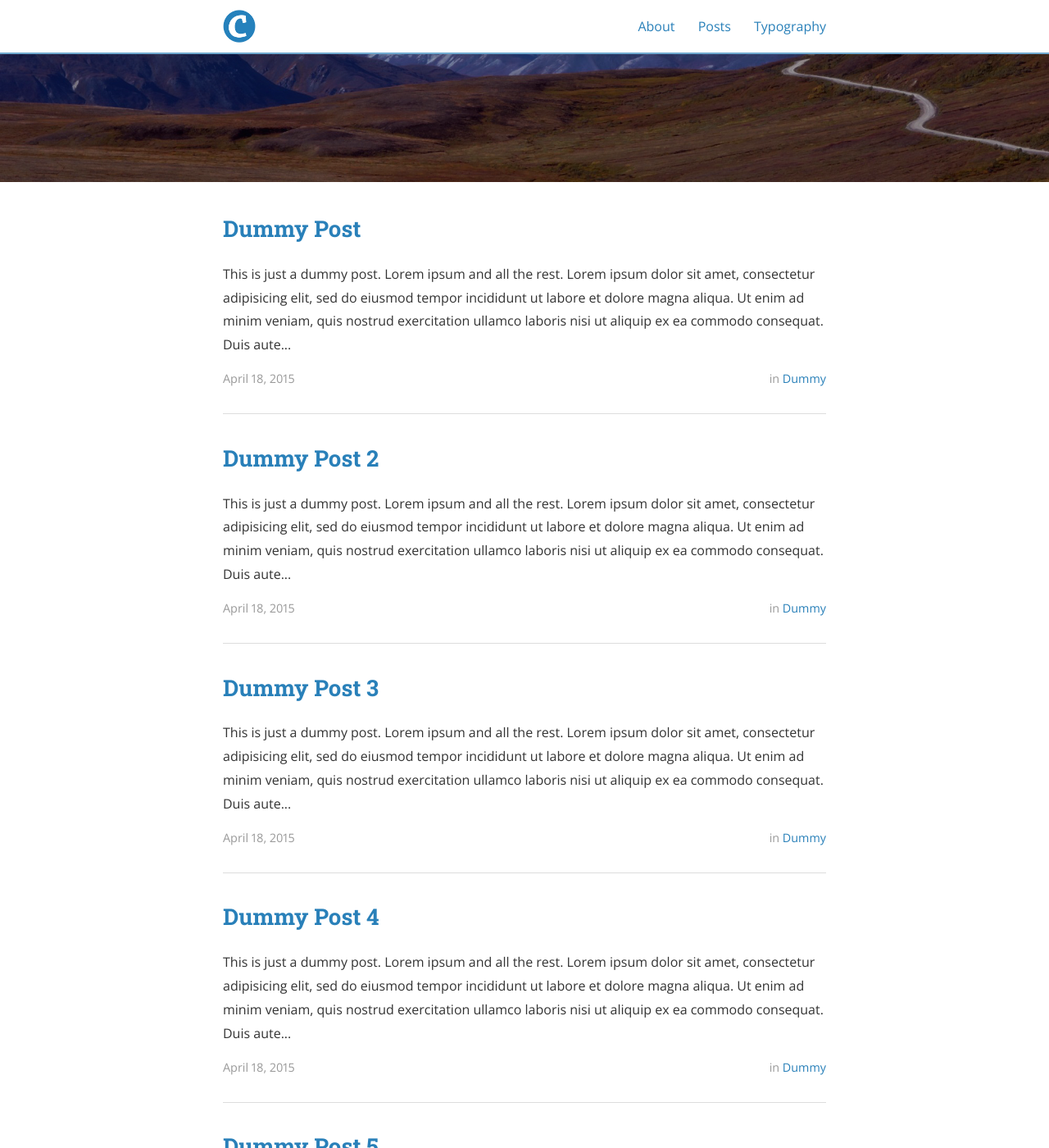
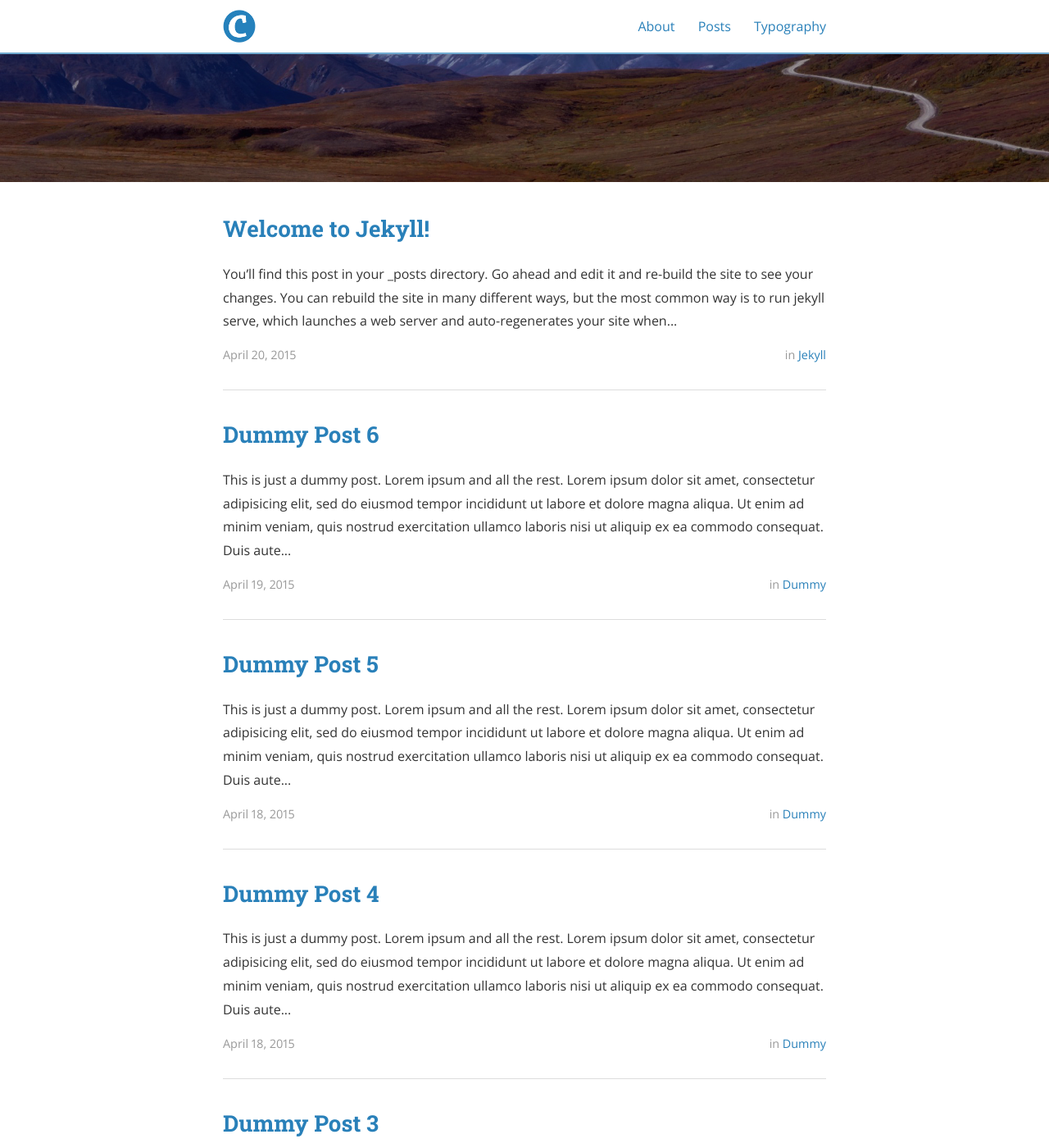
Before and after one commit to bencentra/centrarium, a Jekyll site: the page built from index.html, in a window 1280 px wide and 1400 px high, scrolled down 283 px. Shown: the whole window at 82% size. Built offline with Jekyll 4.4.1, drawn with Linux system fonts in a browser that asks for light colours; nearby versions of some CDN libraries; the list of posts is cut into pages by our own code.

Commit message:
fix sort-reverse from jekyll-paginate-v2

```diff
--- a/_config.yml
+++ b/_config.yml
@@ -34,6 +34,7 @@ pagination:
   enabled: true
   per_page: 5
   permalink: "/page/:num/"
+  sort_reverse: true
 
 # Archive settings (see https://github.com/jekyll/jekyll-archives/)
 jekyll-archives:
--- a/_posts/2015-04-18-dummy6.markdown
+++ b/_posts/2015-04-19-dummy6.markdown
@@ -1,7 +1,7 @@
 ---
 layout: post
 title:  "Dummy Post 6"
-date:   2015-04-18 08:43:59
+date:   2015-04-19 08:43:59
 author: Ben Centra
 categories: Dummy
 tags: lorem ipsum
--- a/_posts/2015-04-18-welcome-to-jekyll.markdown
+++ b/_posts/2015-04-20-welcome-to-jekyll.markdown
@@ -1,7 +1,7 @@
 ---
 layout: post
 title:  "Welcome to Jekyll!"
-date:   2015-04-18 08:43:59
+date:   2015-04-20 08:43:59
 author: Ben Centra
 categories: Jekyll
 tags:	jekyll welcome
```
